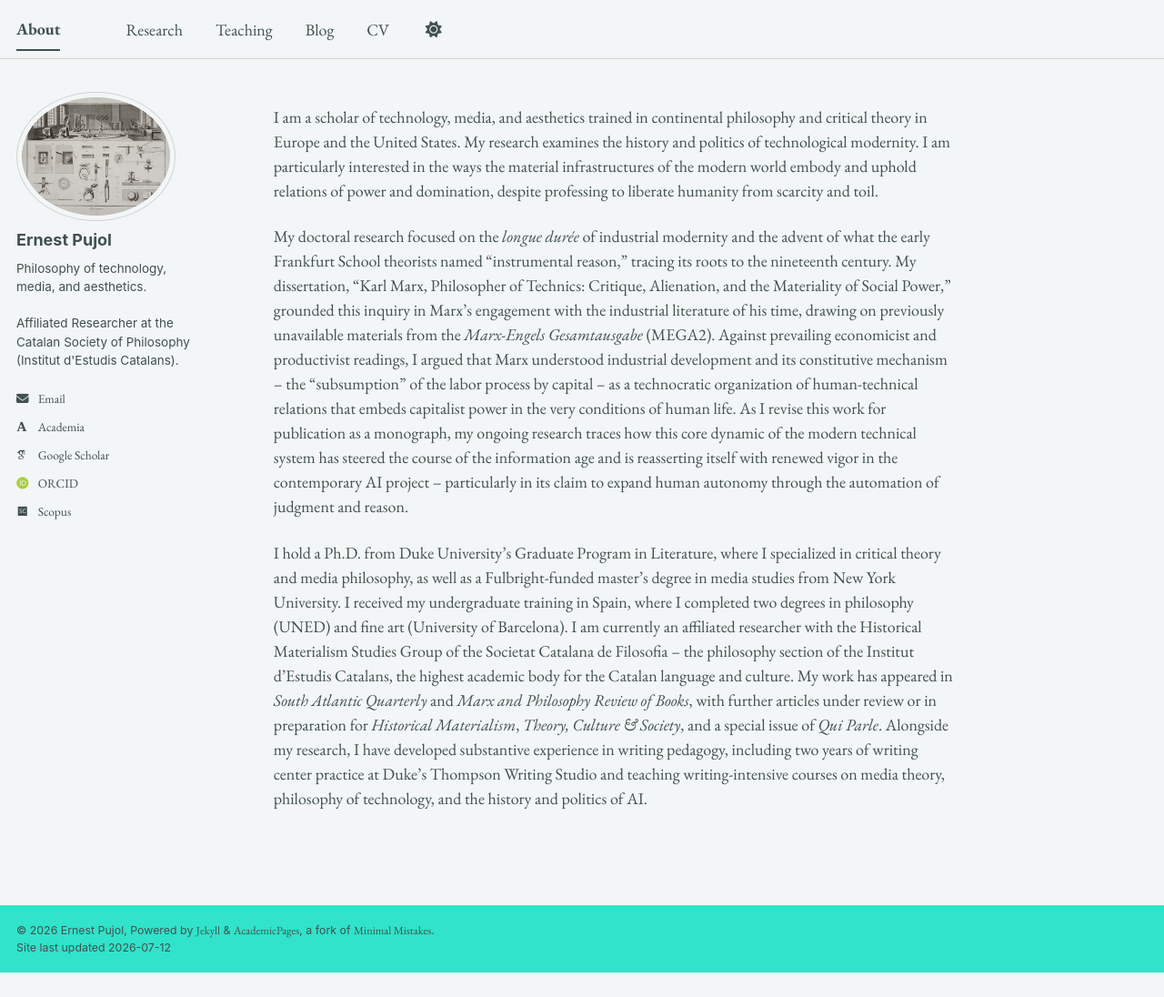
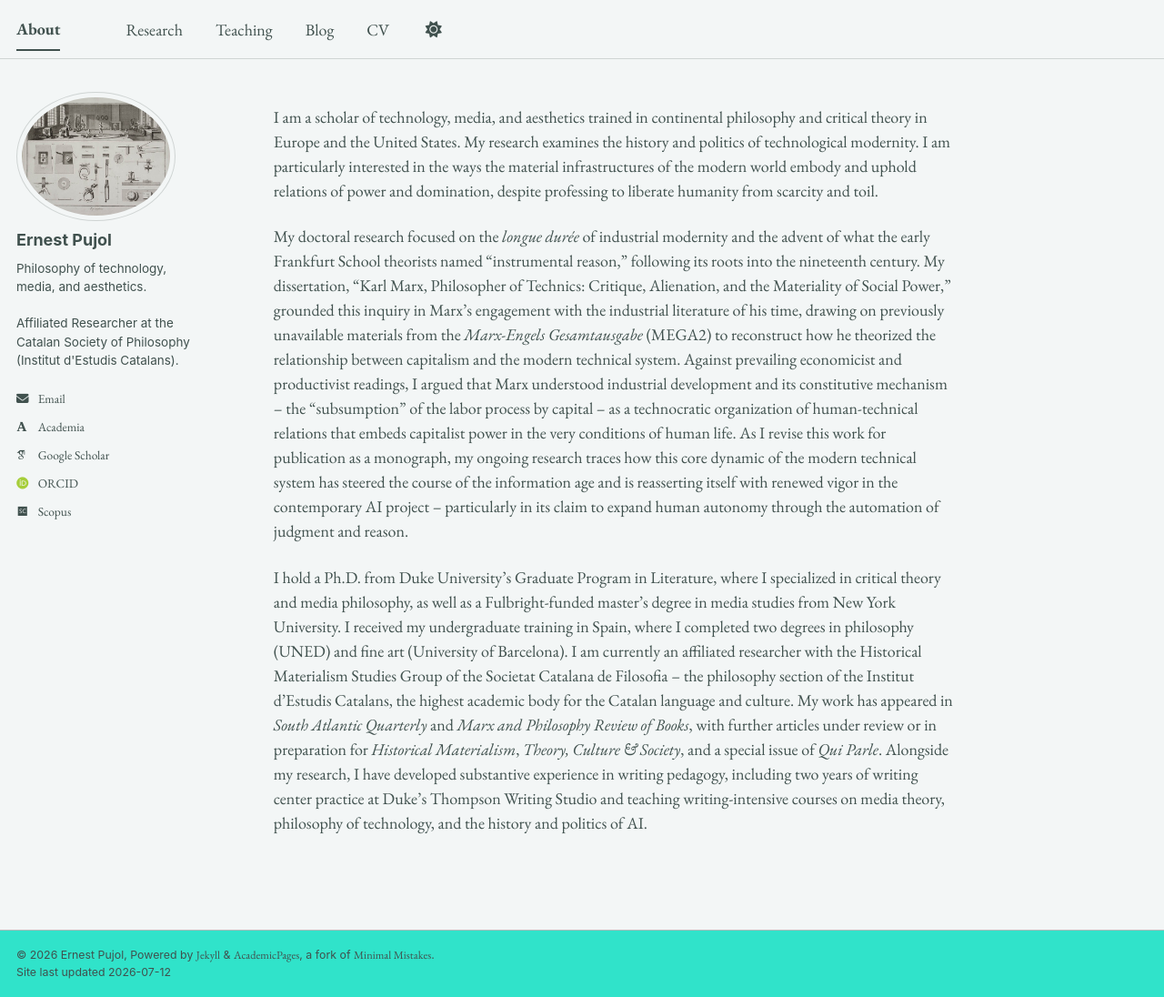
Before and after one commit to epujol90/epujol90.github.io, a Jekyll site: the page built from _pages/about.md, in a window 1280 px wide and 1096 px high. Shown: the whole window at 91% size. Built offline with Jekyll 4.4.1, drawn with Linux system fonts in a browser that asks for light colours; some web fonts are replaced; a script bundle is joined from its source files by our own code; library files that are not in the unit come from our copies.

Commit message:
Update about.md

```diff
--- a/_pages/about.md
+++ b/_pages/about.md
@@ -8,6 +8,6 @@ redirect_from:
 ---
 I am a scholar of technology, media, and aesthetics trained in continental philosophy and critical theory in Europe and the United States. My research examines the history and politics of technological modernity. I am particularly interested in the ways the material infrastructures of the modern world embody and uphold relations of power and domination, despite professing to liberate humanity from scarcity and toil.
 
-My doctoral research focused on the _longue durée_ of industrial modernity and the advent of what the early Frankfurt School theorists named "instrumental reason," tracing its roots to the nineteenth century. My dissertation, “Karl Marx, Philosopher of Technics: Critique, Alienation, and the Materiality of Social Power,” grounded this inquiry in Marx’s engagement with the industrial literature of his time, drawing on previously unavailable materials from the _Marx-Engels Gesamtausgabe_ (MEGA2). Against prevailing economicist and productivist readings, I argued that Marx understood industrial development and its constitutive mechanism -- the "subsumption" of the labor process by capital -- as a technocratic organization of human-technical relations that embeds capitalist power in the very conditions of human life. As I revise this work for publication as a monograph, my ongoing research traces how this core dynamic of the modern technical system has steered the course of the information age and is reasserting itself with renewed vigor in the contemporary AI project -- particularly in its claim to expand human autonomy through the automation of judgment and reason.
+My doctoral research focused on the _longue durée_ of industrial modernity and the advent of what the early Frankfurt School theorists named "instrumental reason," following its roots into the nineteenth century. My dissertation, “Karl Marx, Philosopher of Technics: Critique, Alienation, and the Materiality of Social Power,” grounded this inquiry in Marx’s engagement with the industrial literature of his time, drawing on previously unavailable materials from the _Marx-Engels Gesamtausgabe_ (MEGA2) to reconstruct how he theorized the relationship between capitalism and the modern technical system. Against prevailing economicist and productivist readings, I argued that Marx understood industrial development and its constitutive mechanism -- the "subsumption" of the labor process by capital -- as a technocratic organization of human-technical relations that embeds capitalist power in the very conditions of human life. As I revise this work for publication as a monograph, my ongoing research traces how this core dynamic of the modern technical system has steered the course of the information age and is reasserting itself with renewed vigor in the contemporary AI project -- particularly in its claim to expand human autonomy through the automation of judgment and reason.
 
 I hold a Ph.D. from Duke University’s Graduate Program in Literature, where I specialized in critical theory and media philosophy, as well as a Fulbright-funded master’s degree in media studies from New York University. I received my undergraduate training in Spain, where I completed two degrees in philosophy (UNED) and fine art (University of Barcelona). I am currently an affiliated researcher with the Historical Materialism Studies Group of the Societat Catalana de Filosofia -- the philosophy section of the Institut d’Estudis Catalans, the highest academic body for the Catalan language and culture. My work has appeared in _South Atlantic Quarterly_ and _Marx and Philosophy Review of Books_, with further articles under review or in preparation for _Historical Materialism_, _Theory, Culture & Society_, and a special issue of _Qui Parle_. Alongside my research, I have developed substantive experience in writing pedagogy, including two years of writing center practice at Duke’s Thompson Writing Studio and teaching writing-intensive courses on media theory, philosophy of technology, and the history and politics of AI.
```
